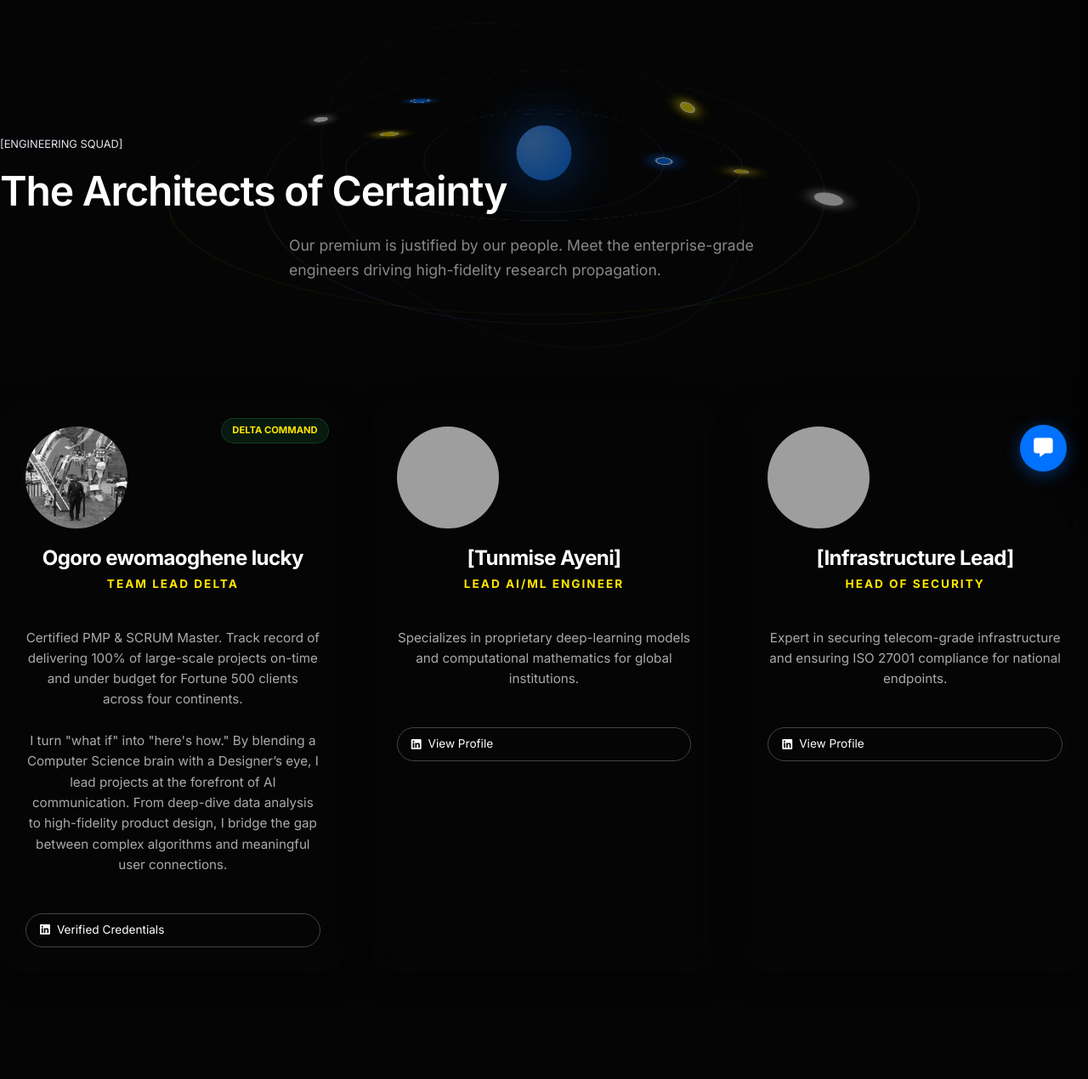
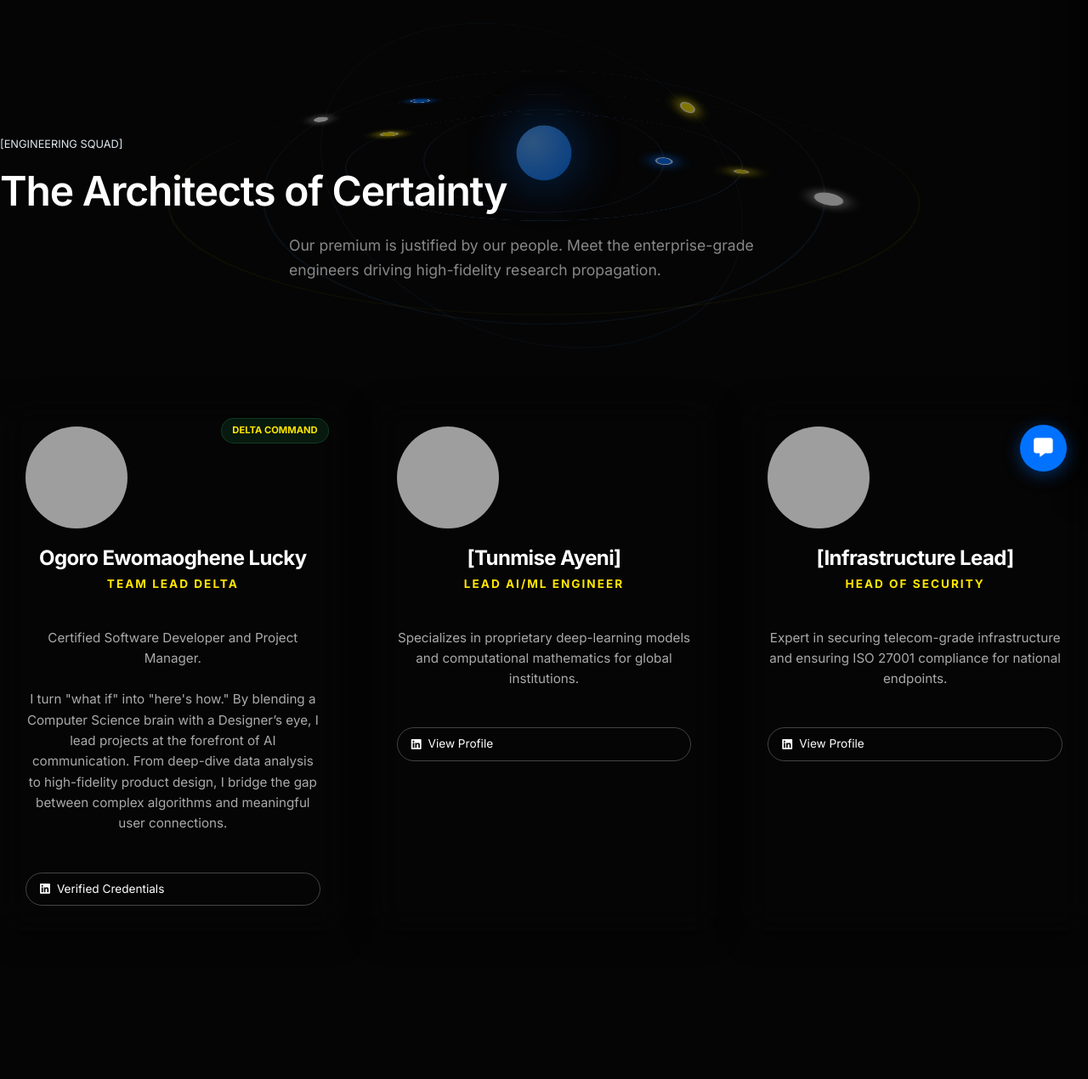
Before and after one commit to pwoprurho/Kus, a Flask app: page /team in a window 1280 px wide. Shown: the part 220-1490 px from the top of the page at 85% size. Run offline with Flask 3, Linux system fonts and the light colour scheme; grey boxes are pictures that could not be loaded.

Commit message:
Update chairman's image in mandate page and revert team lead image

```diff
--- a/templates/chairmans_mandate.html
+++ b/templates/chairmans_mandate.html
@@ -11,7 +11,7 @@
     <section class="container mandate-section">
 
         <div class="chairman-sidebar fade-in">
-            <img src="{{ url_for('static', filename='images/logo.png') }}" alt="Prof. Godfrey Akpojotor" class="chairman-photo">
+            <img src="{{ url_for('static', filename='images/founder.jpeg') }}" alt="Prof. Godfrey Akpojotor" class="chairman-photo">
             <h3>Prof. Godfrey Akpojotor</h3>
             <p style="color: #0072ff; font-weight: bold;">Chairman, Kusmus AI</p>
             <hr style="border-color: #333; margin: 20px 0;">
--- a/templates/our_team.html
+++ b/templates/our_team.html
@@ -109,16 +109,15 @@
         <div class="team-card">
             <div class="team-badge">DELTA COMMAND</div>
             <div class="team-photo-wrapper">
-                <img src="{{ url_for('static', filename='images/founder.jpeg') }}" alt="Ogoro ewomaoghene lucky"
+                <img src="{{ url_for('static', filename='lucky.jpeg') }}" alt="Ogoro ewomaoghene lucky"
                     class="team-photo">
             </div>
             <div class="team-info">
-                <h3>Ogoro ewomaoghene lucky</h3>
+                <h3>Ogoro Ewomaoghene Lucky</h3>
                 <div class="team-role">Team Lead Delta</div>
             </div>
             <p class="team-bio">
-                Certified PMP & SCRUM Master. Track record of delivering 100% of large-scale projects on-time and under
-                budget for Fortune 500 clients across four continents.
+                Certified Software Developer and Project Manager.
                 <br><br>
                 I turn "what if" into "here's how." By blending a Computer Science brain with a Designer’s eye, I lead
                 projects at the forefront of AI communication. From deep-dive data analysis to high-fidelity product
```
